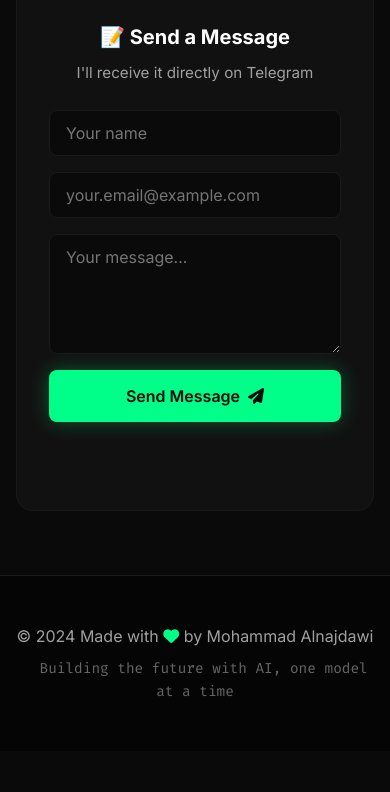
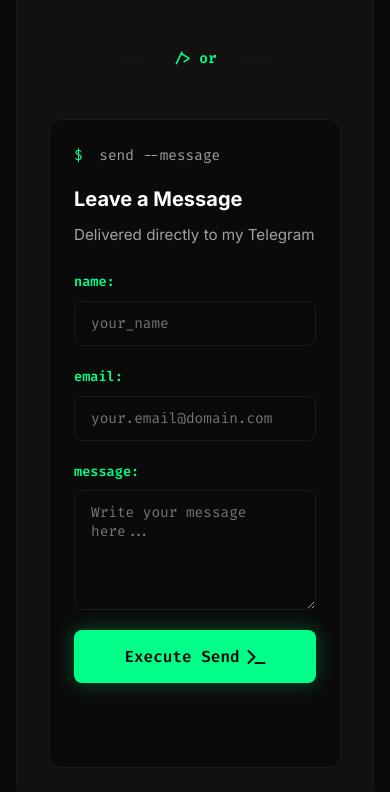
Before and after one commit to Mohamednajdawi/personal_website, a website: page index.html in a window 390 px wide. Shown: the part 9851-10643 px from the top of the page. Before the commit the page ends 10602 px from the top, so only its background shows below. Drawn offline with Linux system fonts and the light colour scheme.

Commit message:
Enhance contact form UI and feedback messages
✨ Updates:
- Redesigned the contact form section with a terminal prompt theme for a modern look.
- Improved accessibility by adding labels to form inputs.
- Updated feedback messages to provide clearer success and error notifications.
- Enhanced CSS styles for better visual appeal and responsiveness.

🎨 Design Features:
- Introduced hover effects and improved layout for contact options.
- Adjusted spacing and font styles for a cohesive design.

Overall, these changes improve user interaction and aesthetic consistency across the contact form.

```diff
--- a/assets/css/modern.css
+++ b/assets/css/modern.css
@@ -986,27 +986,55 @@ body {
 .contact-options {
   display: flex;
   flex-direction: column;
-  gap: 2rem;
+  gap: 1.5rem;
 }
 
 .telegram-quick-contact,
 .contact-form-section {
-  text-align: center;
+  background: var(--bg-dark);
+  border: 1px solid var(--border);
+  border-radius: 0.75rem;
+  padding: 2rem;
+  transition: all 0.3s ease;
 }
 
-.telegram-quick-contact h3,
-.contact-form-section h3 {
-  font-size: 1.25rem;
+.telegram-quick-contact:hover,
+.contact-form-section:hover {
+  border-color: var(--primary);
+  box-shadow: 0 10px 40px rgba(0, 0, 0, 0.3);
+}
+
+.contact-option-header {
+  margin-bottom: 1.5rem;
+}
+
+.terminal-prompt {
+  font-family: 'Fira Code', monospace;
+  color: var(--text-secondary);
+  margin-bottom: 1rem;
+  font-size: 0.9rem;
+}
+
+.terminal-prompt .prompt {
+  color: var(--primary);
+  margin-right: 0.5rem;
+}
+
+.terminal-prompt .command {
+  color: var(--text-secondary);
+}
+
+.contact-option-header h3 {
+  font-size: 1.5rem;
   font-weight: 700;
   color: var(--text-primary);
   margin-bottom: 0.5rem;
 }
 
-.telegram-quick-contact p,
-.contact-form-section p {
+.contact-option-header p {
   color: var(--text-secondary);
-  margin-bottom: 1.5rem;
   font-size: 0.95rem;
+  line-height: 1.6;
 }
 
 .telegram-btn {
@@ -1016,6 +1044,7 @@ body {
   gap: 0.75rem;
   font-size: 1.05rem;
   padding: 1rem 2rem;
+  font-family: 'Fira Code', monospace;
 }
 
 .telegram-btn i {
@@ -1025,7 +1054,7 @@ body {
 .contact-divider {
   position: relative;
   text-align: center;
-  margin: 1.5rem 0;
+  margin: 1rem 0;
 }
 
 .contact-divider::before {
@@ -1035,29 +1064,55 @@ body {
   left: 0;
   right: 0;
   height: 1px;
-  background: var(--border);
+  background: linear-gradient(90deg, transparent, var(--border), transparent);
 }
 
-.contact-divider span {
+.divider-text {
   position: relative;
   background: var(--bg-card);
-  padding: 0 1rem;
-  color: var(--text-muted);
+  padding: 0 1.5rem;
+  color: var(--primary);
   font-size: 0.9rem;
+  font-family: 'Fira Code', monospace;
+  font-weight: 600;
 }
 
 .contact-form-mini {
   display: flex;
   flex-direction: column;
-  gap: 1rem;
+  gap: 1.25rem;
+}
+
+.contact-form-mini .form-group {
+  display: flex;
+  flex-direction: column;
+  gap: 0.5rem;
+}
+
+.contact-form-mini label {
+  font-family: 'Fira Code', monospace;
+  font-size: 0.85rem;
+  color: var(--primary);
+  text-transform: lowercase;
+}
+
+.contact-form-mini input,
+.contact-form-mini textarea {
+  font-family: 'Fira Code', monospace;
+  font-size: 0.9rem;
+}
+
+.contact-form-mini .btn {
+  font-family: 'Fira Code', monospace;
 }
 
 .form-feedback {
   margin-top: 1rem;
   padding: 0.75rem;
   border-radius: 0.5rem;
-  font-size: 0.95rem;
+  font-size: 0.9rem;
   text-align: center;
+  font-family: 'Fira Code', monospace;
 }
 
 .form-feedback.success {
@@ -1402,6 +1457,19 @@ body {
     gap: 2rem;
   }
 
+  .telegram-quick-contact,
+  .contact-form-section {
+    padding: 1.5rem;
+  }
+
+  .contact-option-header h3 {
+    font-size: 1.25rem;
+  }
+
+  .contact-divider {
+    margin: 1.5rem 0;
+  }
+
   .projects-grid {
     grid-template-columns: 1fr;
   }
--- a/index.html
+++ b/index.html
@@ -497,39 +497,52 @@
           <div class="contact-form-wrapper">
             <div class="contact-options">
               <div class="telegram-quick-contact">
-                <h3>💬 Quick Chat</h3>
-                <p>Open Telegram for instant messaging</p>
+                <div class="contact-option-header">
+                  <div class="terminal-prompt">
+                    <span class="prompt">$</span> <span class="command">telegram --open</span>
+                  </div>
+                  <h3>Direct Message</h3>
+                  <p>Instant communication via Telegram</p>
+                </div>
                 <a href="https://t.me/MohammadAlnajdawi"
                    target="_blank"
                    class="btn btn-primary telegram-btn">
                   <i class="fab fa-telegram"></i>
-                  <span>Open Telegram</span>
+                  <span>Launch Chat</span>
                 </a>
               </div>
 
               <div class="contact-divider">
-                <span>or</span>
+                <span class="divider-text">/&gt; or</span>
               </div>
 
               <div class="contact-form-section">
-                <h3>📝 Send a Message</h3>
-                <p>I'll receive it directly on Telegram</p>
+                <div class="contact-option-header">
+                  <div class="terminal-prompt">
+                    <span class="prompt">$</span> <span class="command">send --message</span>
+                  </div>
+                  <h3>Leave a Message</h3>
+                  <p>Delivered directly to my Telegram</p>
+                </div>
                 <form id="contactForm" class="contact-form-mini">
                   <div class="form-group">
-                    <input type="text" id="name" name="name" required placeholder="Your name">
+                    <label for="name">name:</label>
+                    <input type="text" id="name" name="name" required placeholder="your_name">
                   </div>
 
                   <div class="form-group">
-                    <input type="email" id="email" name="email" required placeholder="your.email@example.com">
+                    <label for="email">email:</label>
+                    <input type="email" id="email" name="email" required placeholder="your.email@domain.com">
                   </div>
 
                   <div class="form-group">
-                    <textarea id="message" name="message" rows="4" required placeholder="Your message..."></textarea>
+                    <label for="message">message:</label>
+                    <textarea id="message" name="message" rows="4" required placeholder="Write your message here..."></textarea>
                   </div>
 
                   <button type="submit" class="btn btn-primary btn-block">
-                    <span>Send Message</span>
-                    <i class="fas fa-paper-plane"></i>
+                    <span>Execute Send</span>
+                    <i class="fas fa-terminal"></i>
                   </button>
                   <div id="form-feedback" class="form-feedback"></div>
                 </form>
@@ -719,15 +732,15 @@
 
             if (data.success) {
               formFeedback.className = 'form-feedback success';
-              formFeedback.textContent = '✓ ' + data.message;
+              formFeedback.textContent = '[ SUCCESS ] ' + data.message;
               contactForm.reset();
             } else {
               formFeedback.className = 'form-feedback error';
-              formFeedback.textContent = '✗ ' + (data.error || data.message);
+              formFeedback.textContent = '[ ERROR ] ' + (data.error || data.message);
             }
           } catch (error) {
             formFeedback.className = 'form-feedback error';
-            formFeedback.textContent = '✗ Failed to send message. Please try again.';
+            formFeedback.textContent = '[ ERROR ] Connection failed. Please try again.';
           } finally {
             submitBtn.disabled = false;
             submitBtn.innerHTML = originalText;
```
Also changed, not shown: src/routes/telegram.js (+6 -5 lines).
